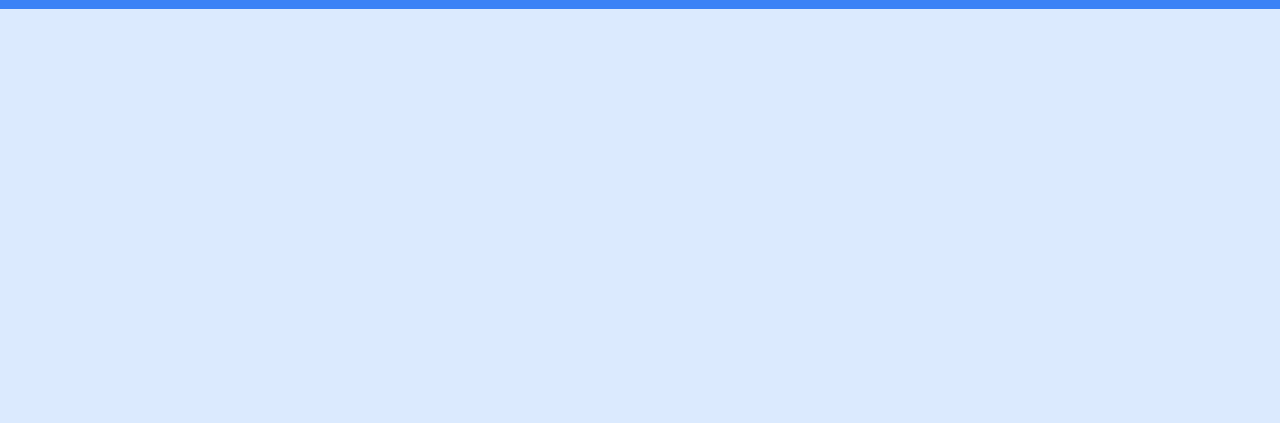
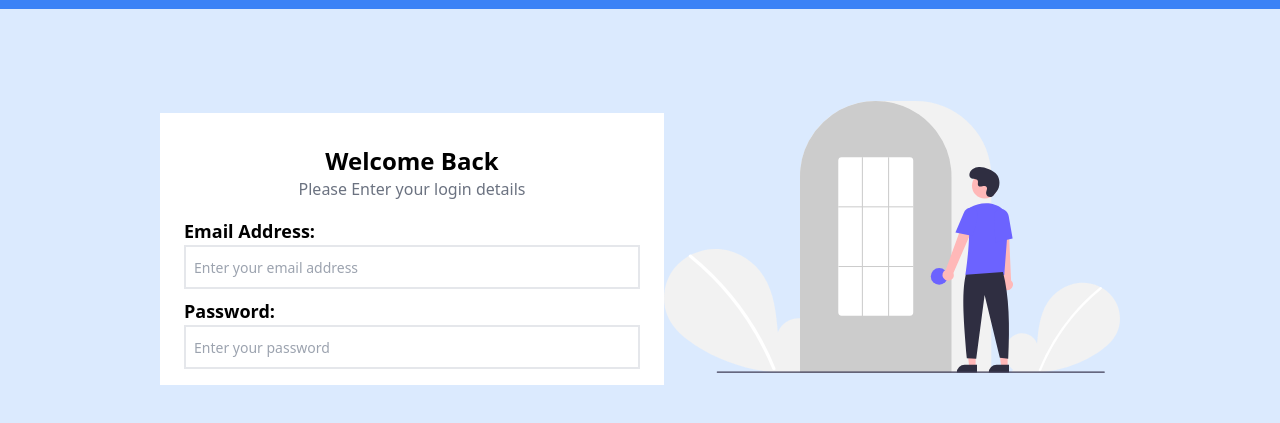
Before and after one commit to probillal/login_form, a website: page index.html in a window 1280 px wide. Shown: the part 87-510 px from the top of the page. Drawn offline with Linux system fonts and the light colour scheme.

Commit message:
form & imges section done

```diff
--- a/index.html
+++ b/index.html
@@ -21,7 +21,7 @@
           ><i class="fa-solid fa-lock mr-3"></i>Secure Area</a
         >
         <nav>
-          <!-- hambargar icon -->
+          <!------------------ hambargar icon ------------------->
           <button id="mobile_menu" class="text-white flex text-end md:hidden">
             <svg
               xmlns="http://www.w3.org/2000/svg"
@@ -74,6 +74,43 @@
         </nav>
       </div>
     </header>
+    <!-- form & image section -->
+    <section>
+      <div
+        class="container mx-auto w-3/4 flex flex-col items-center justify-center md:flex-row mt-10 md:mt-20"
+      >
+        <div
+          class="order-2 flex-1 bg-white mt-6 py-2 px-6 md:text-left md:order-1"
+        >
+          <h2 class="text-2xl mt-6 font-bold text-center">Welcome Back</h2>
+          <p class="text-gray-500 font-normal text-center mb-4">
+            Please Enter your login details
+          </p>
+          <form action="">
+            <label class="text-lg font-semibold" for="email"
+              >Email Address:</label
+            >
+            <input
+              class="w-full outline-none border-2 mb-2 p-2 placeholder:text-sm text-gray-400"
+              type="email"
+              placeholder="Enter your email address"
+            />
+            <label class="text-lg font-semibold" for="password"
+              >Password:</label
+            >
+            <input
+              class="w-full outline-none border-2 mb-2 p-2 placeholder:text-sm"
+              type="password"
+              placeholder="Enter your password"
+            />
+          </form>
+        </div>
+        <!-- img div -->
+        <div class="order-1 md:order-2 flex-1">
+          <img src="images/login_cover.svg" alt="" />
+        </div>
+      </div>
+    </section>
     <script src="/scripts.js" type="module"></script>
   </body>
 </html>
```
Also changed, not shown: css/style.css.
